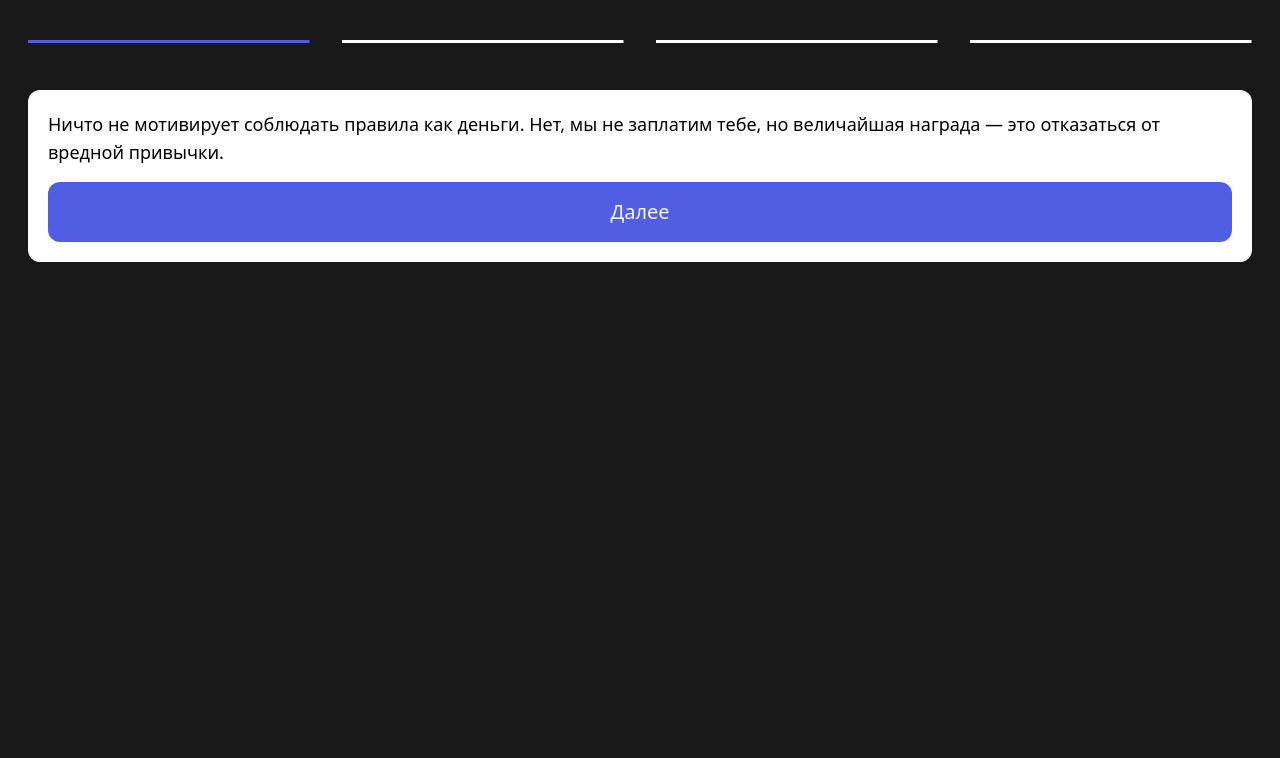
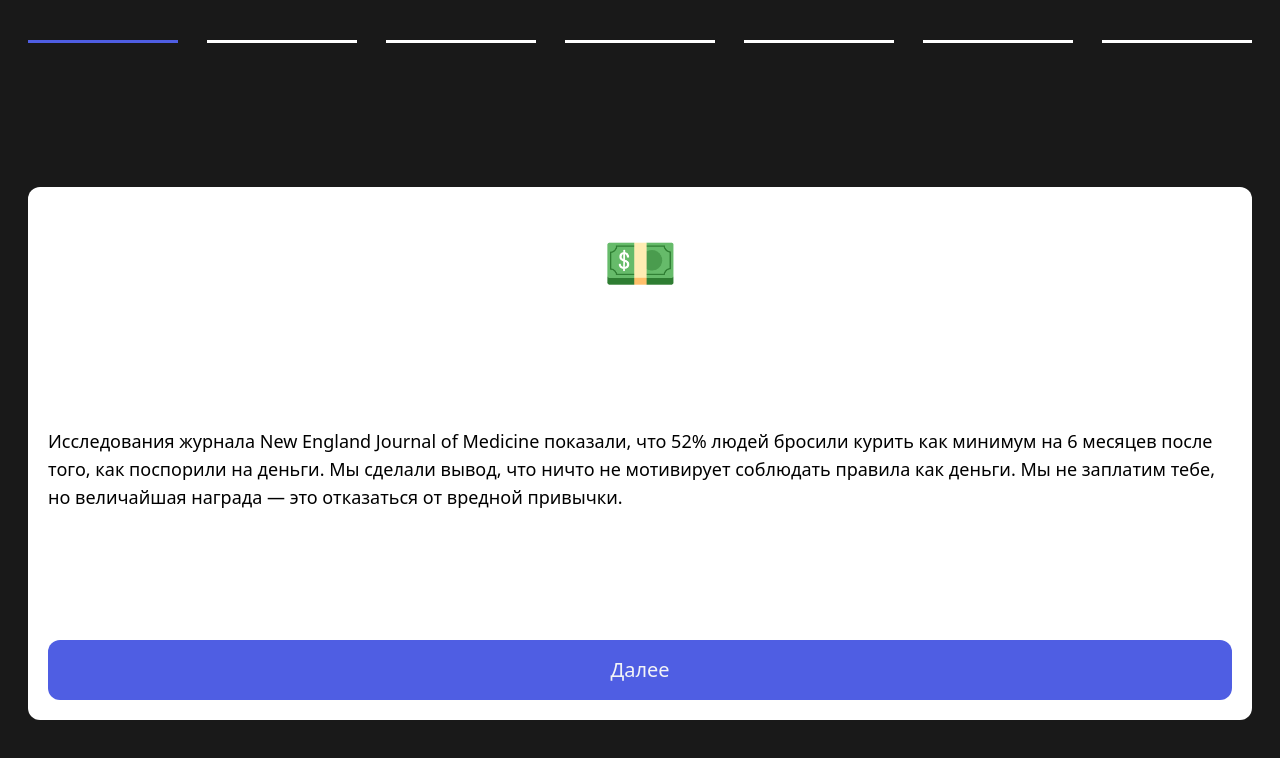
Before and after one commit to evgenity/askeza, a Next.js app: page /about in a window 1280 px wide. Shown: the top 758 px of the page. Built offline with nearby package versions, Linux system fonts and the light colour scheme.

Commit message:
new about layout

```diff
--- a/pages/_document.js
+++ b/pages/_document.js
@@ -15,7 +15,7 @@ export default function Document() {
             rel="stylesheet"
           />
       </Head>
-      <body className="">
+      <body className="bg-black-background">
         <Main />
         <NextScript />
       </body>
--- a/pages/about.js
+++ b/pages/about.js
@@ -4,49 +4,63 @@ import Image from 'next/image'
 import styles from '../styles/Home.module.css'
 import Link from 'next/link'
 
-export function Slider ({step, setFormStep}) {
+export function Slider ({step, setFormStep, stepsTotal}) {
     return (
         <div className='flex flex-row my-10 justify-between'>
-            {[...Array(4).keys()].map((i, v) =>
-            <svg onClick={()=> {setFormStep(i)}} key={i} width={"23%"} height={"10"} className=''>
+            {[...Array(stepsTotal).keys()].map((i, v) =>
+            <svg onClick={()=> {setFormStep(i)}} key={i} width={(100 / stepsTotal ) - 2 + "%"} height={"10"} className=''>
                 <rect width="100%" height="3" className={step == i ? 'fill-blue' : 'fill-white'} />
             </svg>)}
         </div>)
 }
 
+const ABOUT_TEXT = [
+    {text: `Исследования журнала New England Journal of Medicine показали,
+    что 52% людей бросили курить как минимум на 6 месяцев после того, как поспорили на деньги.
+    Мы сделали вывод, что ничто не мотивирует соблюдать правила как деньги.
+    Мы не заплатим тебе, но величайшая награда — это отказаться от вредной привычки.`,
+    icon: '💵'},
+    {text: `Сформируй аскезу, дав обещание отказаться от вредной привычки на срок 30 или 100 дней.`,
+    icon: '1'},
+    {text: `Отложи сумму денег, которую не хочешь потерять.
+     Мы предлагаем начать с 5 000 рублей, но можно и выбрать более комфортную для тебя сумму.`,
+     icon: '2'},
+    {text: `Расскажи друзьям, что хочешь отказаться от вредной привычки, поделившись ссылкой. `,
+    icon: '3'},
+    {text: `Если они заметят тебя за нарушением обещания, то пришлют фото в качестве доказательства.
+    Также, если ты сам нарушил аскезу, то можешь честно заявить об этом.`,
+    icon: '4'},
+    {text: `Проиграв битву над самим собой, отложенную сумму нужно будет потратить на благотворительность.`,
+    icon: '5'},
+    {text: `Не веришь, что эта «игра» поможет достигнуть заветной цели? А ты проверь и быстро втянешься в процесс.
+    Потеряв однажды круглую сумму, вряд ли ты захочешь сделать это снова.
+    К тому же, будет очень стыдно перед друзьями, когда они застукают тебя за нарушением.`,
+    icon: '👾'},
+]
+
 export function InfoBlock({step, nextFormStep}) {
-    const Page0 = <p className='my-auto text-lg font-extralight'>
-        Ничто не мотивирует соблюдать правила как деньги. Нет, мы не заплатим тебе, но величайшая награда — это отказаться от вредной привычки.
-    </p>
-    const Page1 = <p className='my-auto text-lg font-extralight'>
-        Исследования журнала New England Journal of Medicine показали, что более половины людей (52%), которые поспорили на деньги, бросили курить как минимум на 6 месяцев.
-    </p>
-    const Page2 = <div className='my-auto text-lg font-extralight'>
-        Мы предлагаем тебе отложить сумму, которую не захочешь потерять (5000 рублей).
-        <ol className="list-decimal list-inside">
-            <li>Расскажи друзьям, что хочешь отказаться от вредной привычки, поделившись ссылкой.</li>
-            <li>Если они заметят тебя за нарушением обещания, то пришлют фото в качестве доказательства.</li>
-            <li>Проиграв битву над самим собой, отложенную сумму нужно будет потратить на благотворительность.</li>
-        </ol>
-    </div>
-    const Page3 = <p className='my-auto text-lg font-extralight'>
-    Не веришь, что эта «игра» поможет достигнуть заветной цели? А ты проверь и быстро втянешься в процесс. Потеряв однажды круглую сумму, вряд ли ты захочешь сделать это снова. К тому же, будет очень стыдно перед друзьями, когда они застукают тебя за нарушением.
-</p>
-    const textBase = {
-        0: Page0,
-        1: Page1,
-        2: Page2,
-        3: Page3,
-    }
-    return (<div className="flex flex-col h-full">
+
+    const textBase = ABOUT_TEXT.map((v,i) => <>
+        <p key={i} className="mx-auto text-6xl my-6 text-blue">{v.icon}</p>
+        <p className='text-lg font-extralight'>
+            {v.text}
+        </p>
+    </>)
+
+    return (<div className="flex flex-col h-full justify-between">
                 { textBase[step] }
-                { step < 3 ?
+                { step < textBase.length - 1 ?
                 <Link onClick={nextFormStep} href='#' className='text-center font-extralight text-xl text-gray-100 bg-violet-background rounded-xl px-16 py-4 mt-4'>
                     Далее
                 </Link> :
-                <Link href='/create' className='text-center font-extralight text-xl text-gray-100 bg-violet-background rounded-xl px-16 py-4 mt-4'>
-                    Создать аскезу
-                </Link>
+                <>
+                    <Link href='/create' className='text-center font-extralight text-xl text-gray-100 bg-violet-background rounded-xl px-16 py-4 mt-4'>
+                        Создать аскезу
+                    </Link>
+                    <Link href='/' className="font-extralight block lowercase mx-auto text-xl text-blue">
+                        вернуться на главную
+                    </Link>
+                </>
                 }
             </div>)
 }
@@ -56,10 +70,10 @@ export default function About() {
     const nextFormStep = () => setFormStep((currentStep) => currentStep + 1);
 
   return (
-    <main  className='bg-black-background min-safe-h-screen'>
+    <main  className='bg-black-background min-safe-h-screen h-px'>
         <div className='flex flex-col mx-7 h-full justify-between'>
-            <Slider step={formStep} setFormStep={setFormStep}/>
-            <div className='flex flex-col bg-white rounded-xl h-full p-5 mb-20'>
+            <Slider stepsTotal={ABOUT_TEXT.length} step={formStep} setFormStep={setFormStep}/>
+            <div className='flex flex-col bg-white rounded-xl h-4/6 p-5 mb-20'>
                 <InfoBlock step={formStep} nextFormStep={nextFormStep}/>
             </div>
         </div>
--- a/pages/create.js
+++ b/pages/create.js
@@ -147,9 +147,9 @@ export default function Create() {
       });
 
   return (
-    <main className='bg-white flex flex-col min-safe-h-screen mx-7'>
+    <main className='bg-white flex flex-col min-safe-h-screen mx-7 h-px justify-between'>
         <Slider step={formStep} setFormStep={setFormStep}/>
-        <div className='flex flex-col rounded-xl h-[75%]'>
+        <div className='flex flex-col rounded-xl h-4/6'>
             <InfoBlock step={formStep} nextFormStep={nextFormStep} prevFormStep={prevFormStep} formData={formData} setFormData={setFormData}/>
         </div>
     </main>
```
